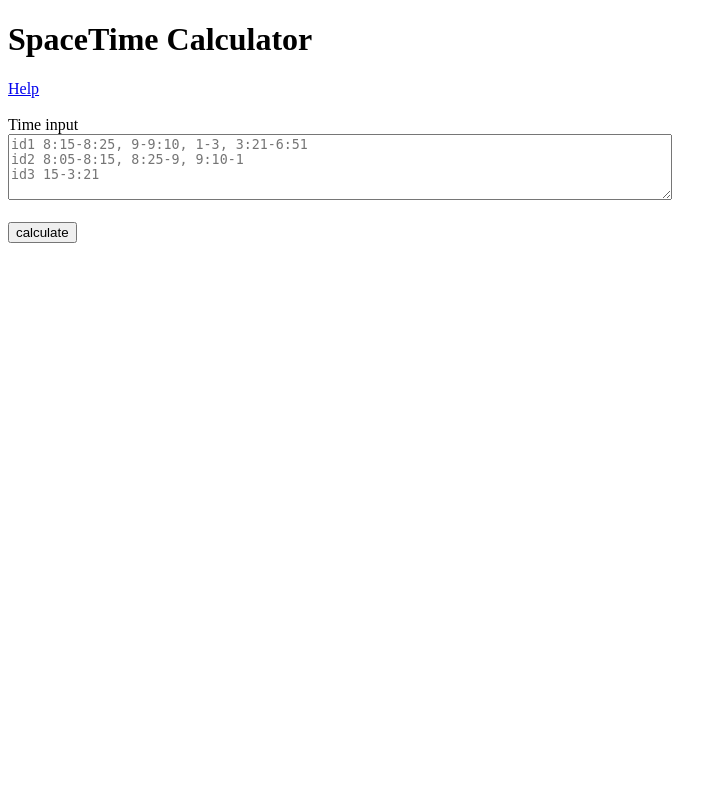
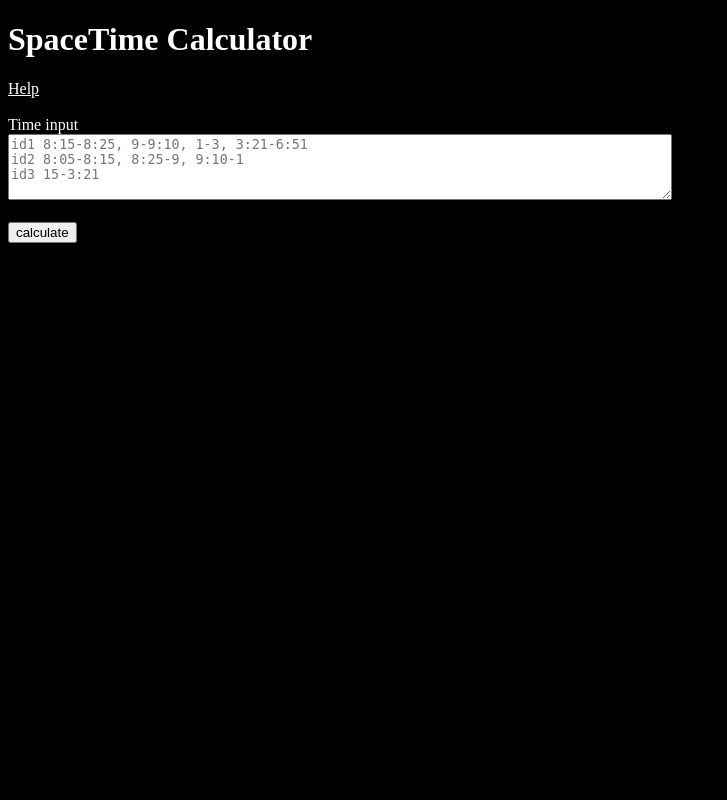
Before and after one commit to danielfrentzel/spacetime-calculator, a Flask app: page / in a window 1280 px wide. Shown: the whole page, without its empty margins (0-727 px from the left). Run offline with Flask 2, Linux system fonts and the light colour scheme.

Commit message:
Implement dark mode.

```diff
--- a/main.py
+++ b/main.py
@@ -6,14 +6,12 @@ app = Flask(__name__)
 
 
 @app.route('/')
-def index():
-    print('init index!')
-    return render_template('index.html')
+def index(background=False):
+    return render_template('index.html', bkgrnd=background)
 
 
 @app.route('/', methods=['POST'])
-def index_post():
-    print('init index post!')
+def index_post(background=False):
     time_input = request.form['time_input']
     try:
         hours, breaks = HourCalculator(time_input).calculate()
@@ -69,6 +67,7 @@ def index_post():
     double_results = str(calculated_hours) != str(calculated_hours_ord)
     double_breaks = str(breaks) != str(breaks_ord)
     return render_template('index.html',
+                           bkgrnd=background,
                            success=success,
                            time_input=time_input,
                            breaks=format_breaks(breaks),
@@ -78,6 +77,16 @@ def index_post():
                            calculated_hours_ord=calculated_hours_ord,
                            double_results=double_results,
                            double_breaks=double_breaks)
+
+
+@app.route('/space')
+def space():
+    return index(background=True)
+
+
+@app.route('/space', methods=['POST'])
+def space_post():
+    return index_post(background=True)
 
 
 @app.route('/help')
--- a/templates/index.html
+++ b/templates/index.html
@@ -1,13 +1,31 @@
 <!DOCTYPE html>
 <html>
+    <style>
+    html {
+      height: 100%;
+    }
+    body {
+      min-height: 95%;
+    }
+    body {
+        {% if bkgrnd %}
+        background-image: url("static/blue-space.jpg");
+        {% endif  %}
+        background-repeat: no-repeat;
+        background-color: black;
+        background-size:cover;
+        color: white;
+    }
+    </style>
+
     <head>
         <meta charset="utf-8">
         <title>SpaceTime Calculator</title>
     </head>
-    </style>
+
     <body>
         <h1>SpaceTime Calculator</h1>
-        <a href="{{ url_for('help') }}">Help</a>
+        <a style="color:white;" href="{{ url_for('help') }}">Help</a>
         <br>
         <br>
         <label>Time input</label>
@@ -21,7 +39,6 @@
             <br>
             <button accesskey="n">calculate</button>
         </form>
-    </body>
     <br>
 
     <table style="text-align:left;">
@@ -97,11 +114,12 @@
     </table>
 
     {% if double_results %}
-        <p style="margin-top:0;margin-bottom:0;font-size:14px;width:90ch;display:block">* Ensure the time input lines are ordered by the first time in the line OR lines starting with a PM time are encoded with a 'p' or written in 24 hour format and use the corresponding calculation. <button id='button' style="border:none;padding:0;background:none;text-decoration:underline;color:blue" onclick="expand()">More info</button></p>
+        <p style="margin-top:0;margin-bottom:0;font-size:14px;width:90ch;display:block">* Ensure the time input lines are ordered by the first time in the line OR lines starting with a PM time are encoded with a 'p' or written in 24 hour format and use the corresponding calculation. <button id='button' style="border:none;padding:0;background:none;text-decoration:underline;color:white" onclick="expand()">More info</button></p>
     {% endif %}
 
     <br>
     <p id="more_info" style="margin-top:0;margin-bottom:0;font-size:14px;width:90ch;display:block;"></p>
+    </body>
 
     <script>
     function expand() {
```
Also changed, not shown: templates/help.html (+13 -5 lines), README.md, 1 other file.
